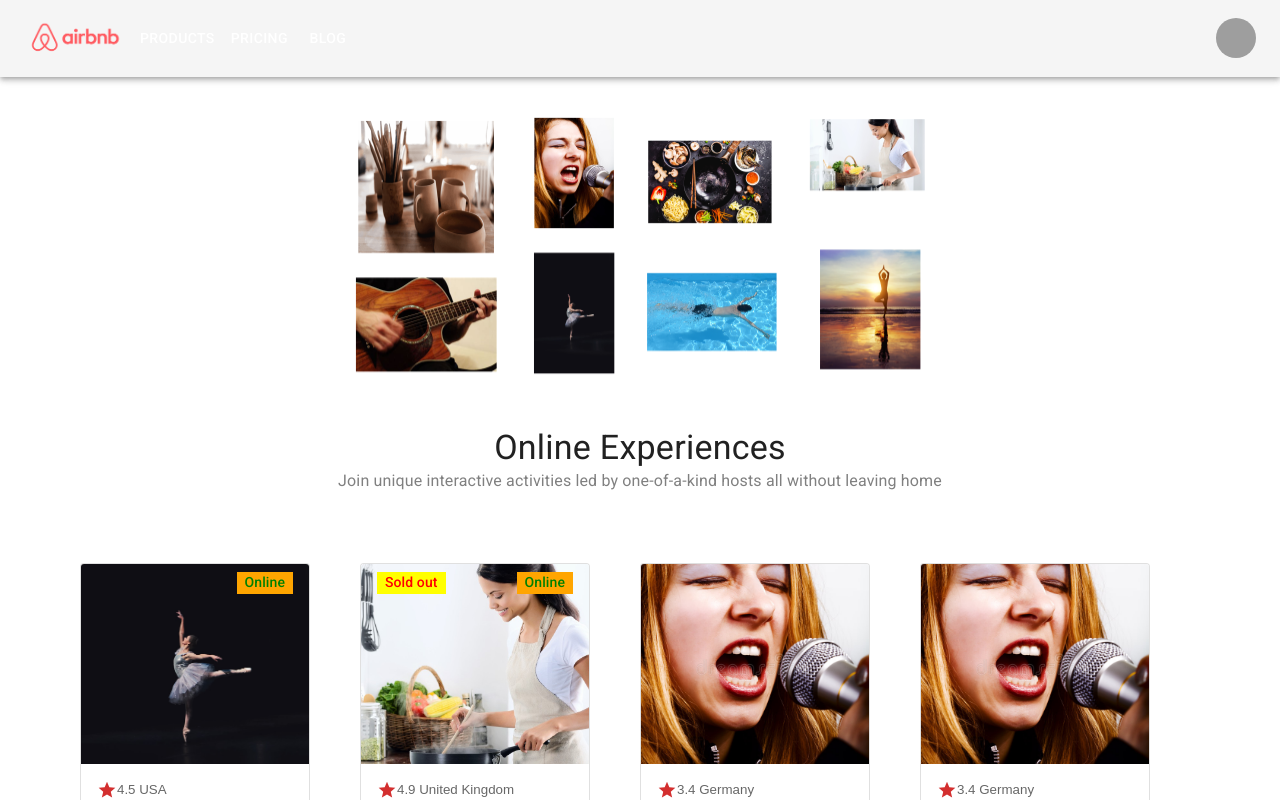
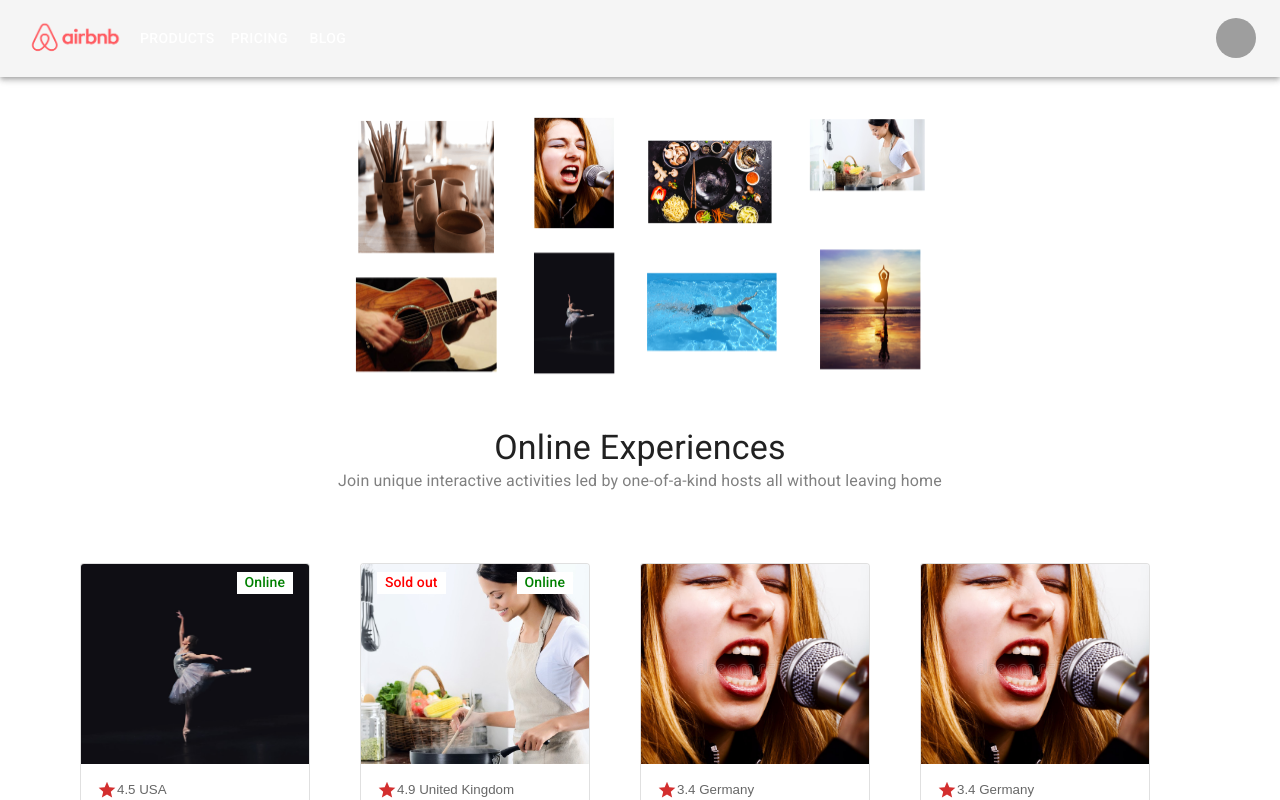
Before and after one commit to chrisAlid3/React-Airbnb-Experience, a React (Create React App) app: page / in a window 1280 px wide. Shown: the top 800 px of the page. Built offline with nearby package versions, Linux system fonts and the light colour scheme; grey boxes are pictures that could not be loaded.

Commit message:
Added onClick and mouseOver to card

```diff
--- a/src/components/ExperienceCard.js
+++ b/src/components/ExperienceCard.js
@@ -7,8 +7,20 @@ import StarIcon from "@mui/icons-material/Star";
 import ImageBadge from "../utilities/ImageBadge";
 
 function ExperienceCard(props) {
+  function handleClick() {
+    console.log("I was clicked");
+  }
+
+  function handleHover() {
+    console.log("I was hovered");
+  }
   return (
-    <Card variant="outlined" sx={{ maxWidth: 230, mr: "50px", mb: "50px" }}>
+    <Card
+      variant="outlined"
+      sx={{ maxWidth: 230, mr: "50px", mb: "50px" }}
+      onClick={handleClick}
+      onMouseOver={handleHover}
+    >
       <CardActionArea>
         <CardMedia
           component="img"
@@ -20,7 +32,7 @@ function ExperienceCard(props) {
           <ImageBadge
             position="left"
             textColor="red"
-            bgcolor="yellow"
+            bgcolor="white"
             text="Sold out"
           />
         )}
@@ -28,7 +40,7 @@ function ExperienceCard(props) {
           <ImageBadge
             position="right"
             textColor="green"
-            bgcolor="orange"
+            bgcolor="white"
             text="Online"
           ></ImageBadge>
         )}
```
